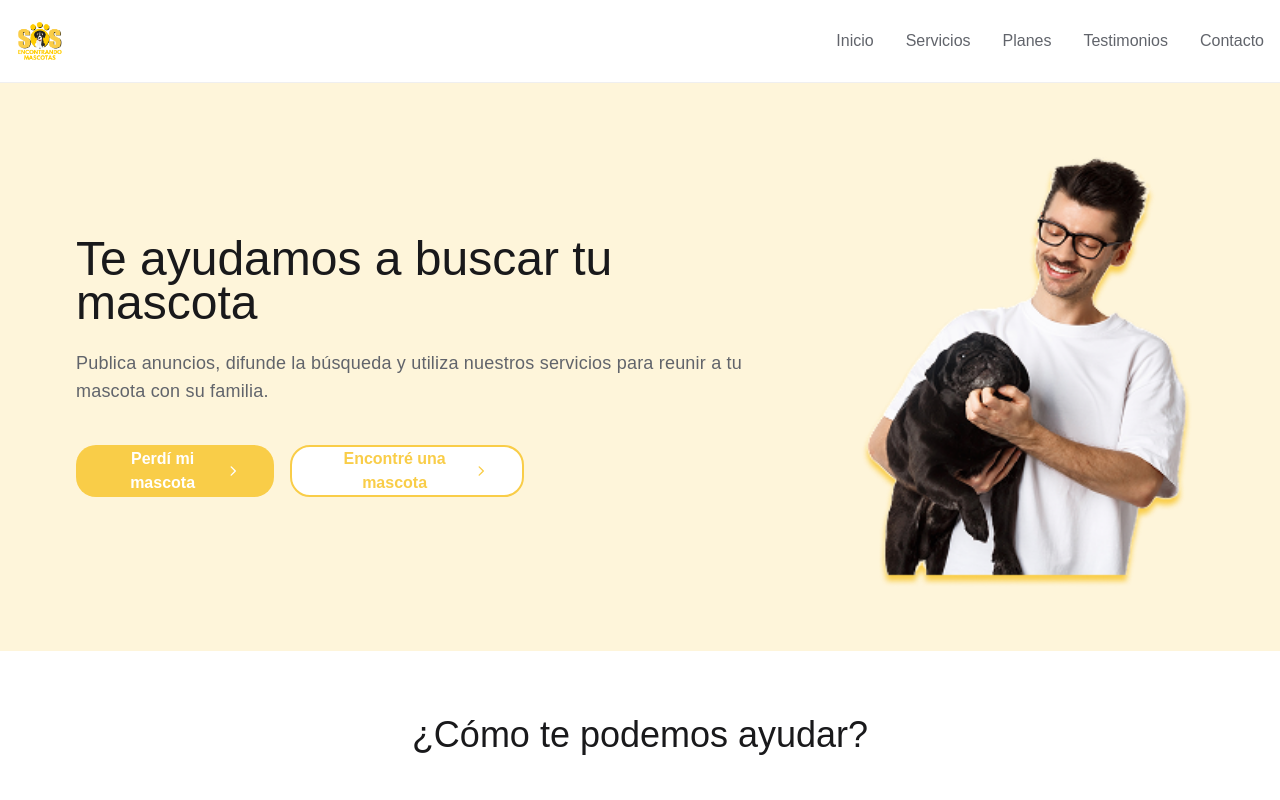
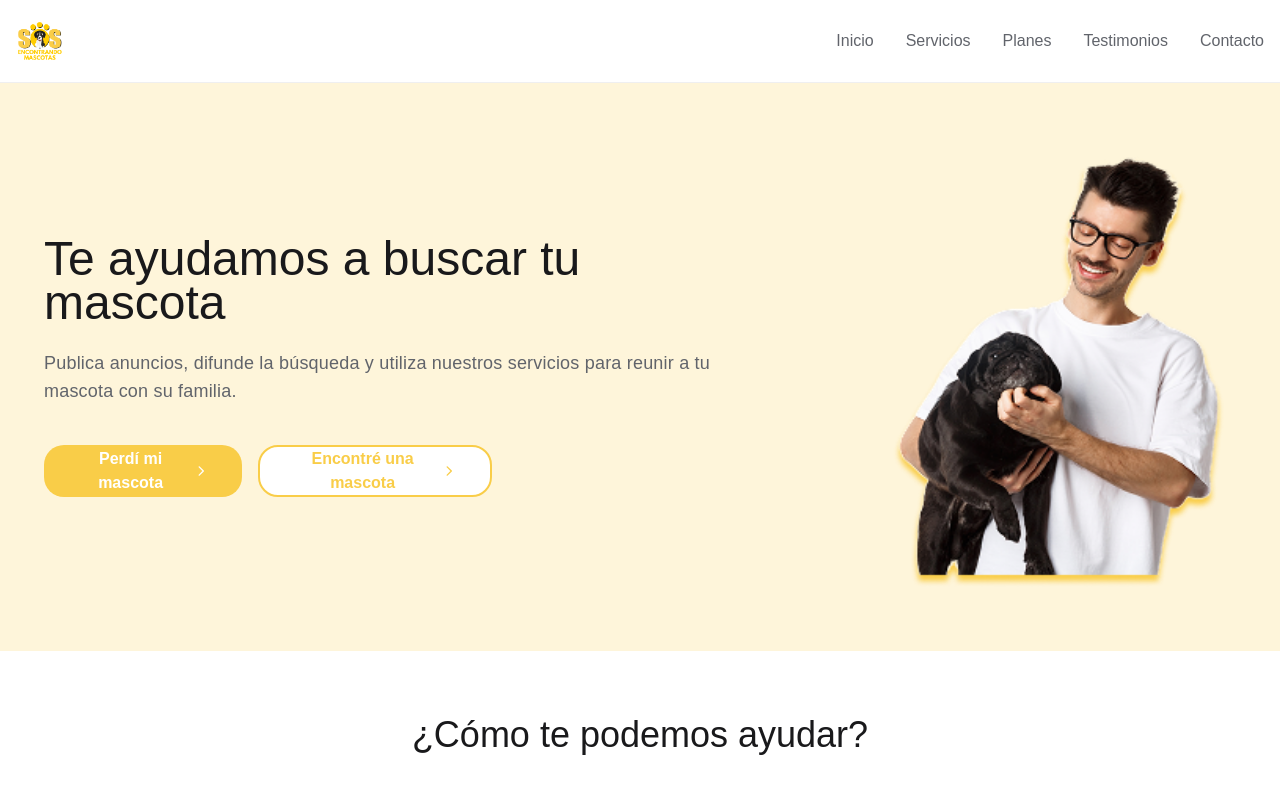
Before and after one commit to AztlanConsulting/SOS-FullStack, a React (Vite) app in the folder frontend/: page / in a window 1280 px wide. Shown: the top 800 px of the page. Built offline with nearby package versions, Linux system fonts and the light colour scheme.

Commit message:
[FIX]adjust

```diff
--- a/frontend/src/presentation/pages/landing/components/HeroSection.tsx
+++ b/frontend/src/presentation/pages/landing/components/HeroSection.tsx
@@ -2,7 +2,7 @@ import { ChevronRight } from './icons';
 
 const HeroSection = () => {
   return (
-    <section className="relative bg-[rgba(249,205,72,0.20)] overflow-hidden p-8 lg:p-16 ">
+    <section className="relative bg-[rgba(249,205,72,0.20)] overflow-hidden p-8 lg:py-16 ">
       <div className="lg:hidden fixed right-0 top-2/3 -translate-y-1/2 z-[1000]">
         <div className="w-[30px] h-[104px] bg-primary-yellow rounded-tl-[8px] rounded-bl-[8px] flex items-center justify-center">
           <span className="text-sm font-medium text-black -rotate-90 whitespace-nowrap tracking-[0.16px]">
```
